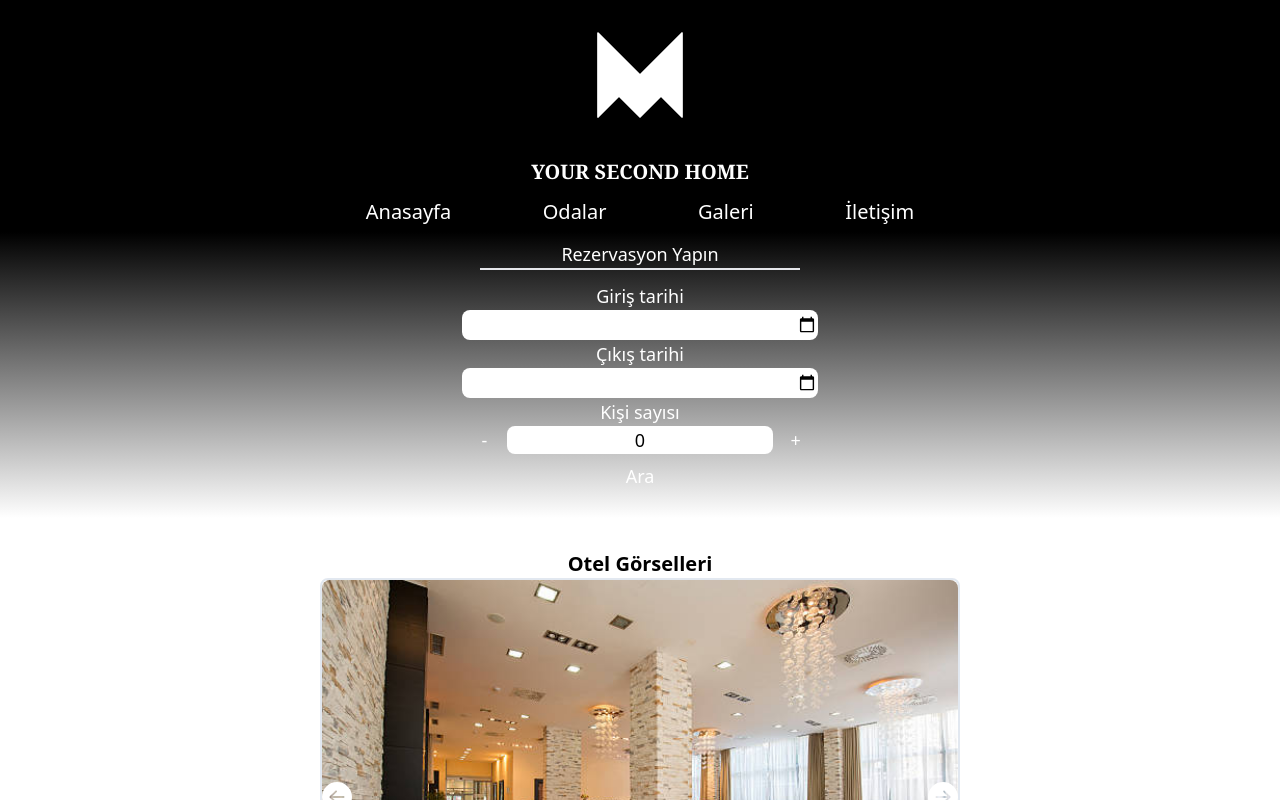
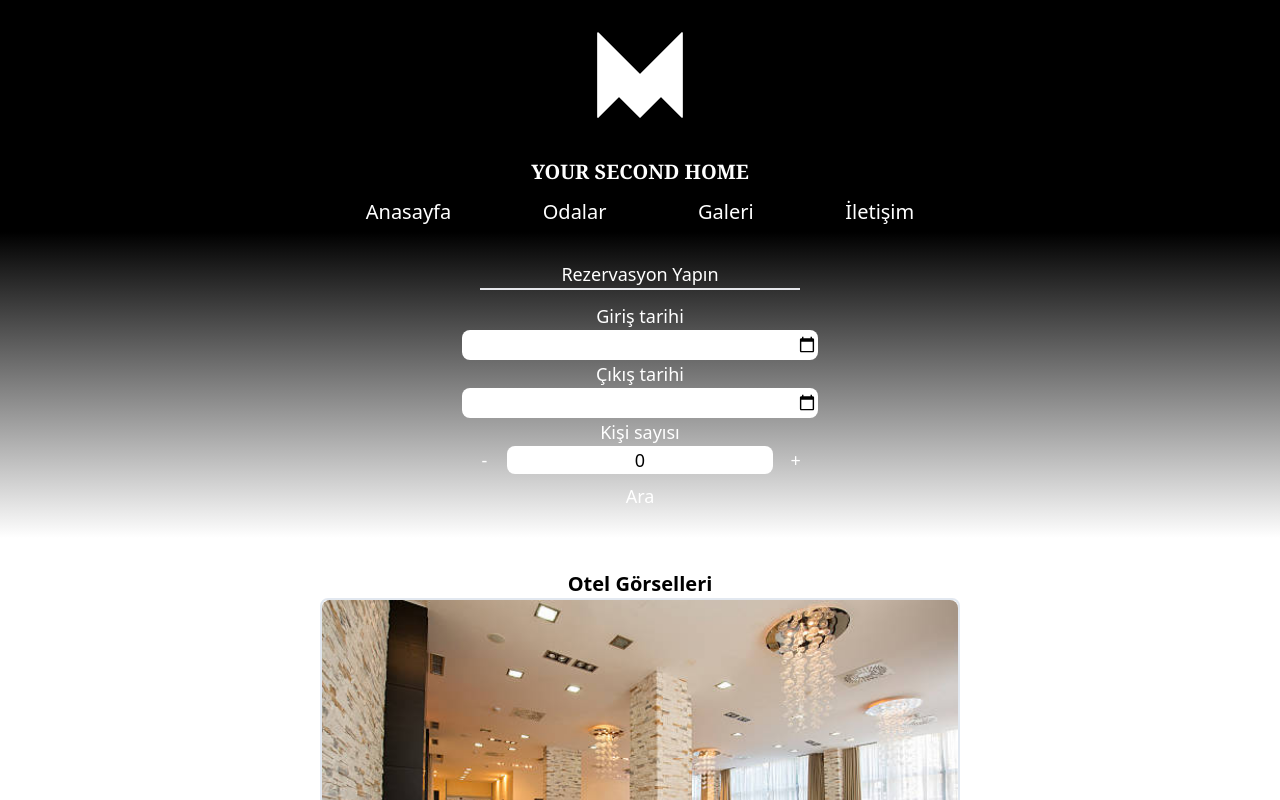
Before and after one commit to kogunlu/hotel-case, a React (Create React App) app: page / in a window 1280 px wide. Shown: the top 800 px of the page. Built offline with nearby package versions, Linux system fonts and the light colour scheme; the HTML template or start-up script is replaced by a standard one.

Commit message:
Minor styling added

```diff
--- a/src/components/reservation/Reservation.jsx
+++ b/src/components/reservation/Reservation.jsx
@@ -41,7 +41,7 @@ function Reservation() {
     <div className='w-full bg-white bg-gradient-to-b from-black to-white text-white flex flex-col items-center'>
         <div className='w-full md:w-10/12 lg:w-6/12  bg-gradient-to-b from-black to-white flex flex-col items-center pt-2'>
 
-            <h3 className='w-3/6 text-center border-b-2 mb-1'>Rezervasyon Yapın</h3>
+            <h3 className='w-3/6 text-center border-b-2 mb-1 pt-5'>Rezervasyon Yapın</h3>
 
             <form className='w-full md:w-8/12 flex flex-col items-center justify-center mt-2' onSubmit={e => handleSubmit(e)}>
                 <div className='w-full flex flex-col items-center justify-center'>
```
